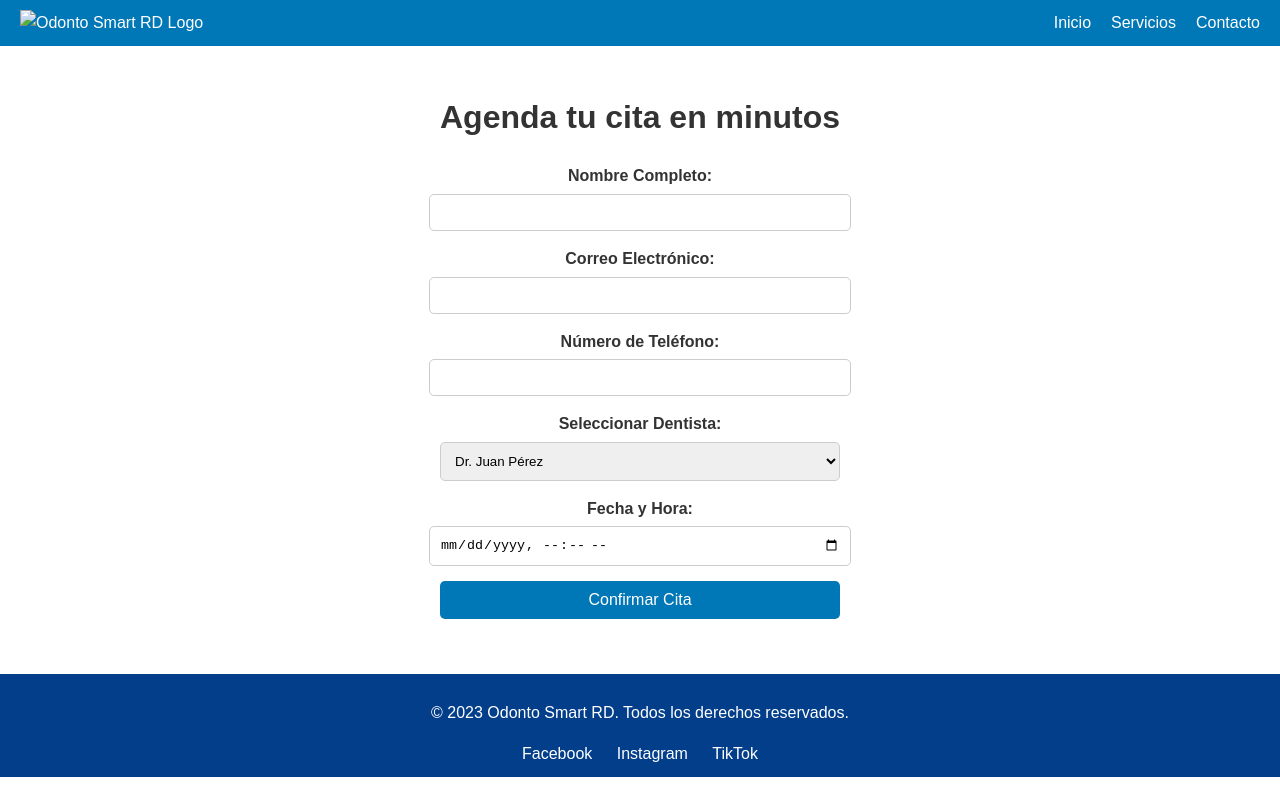
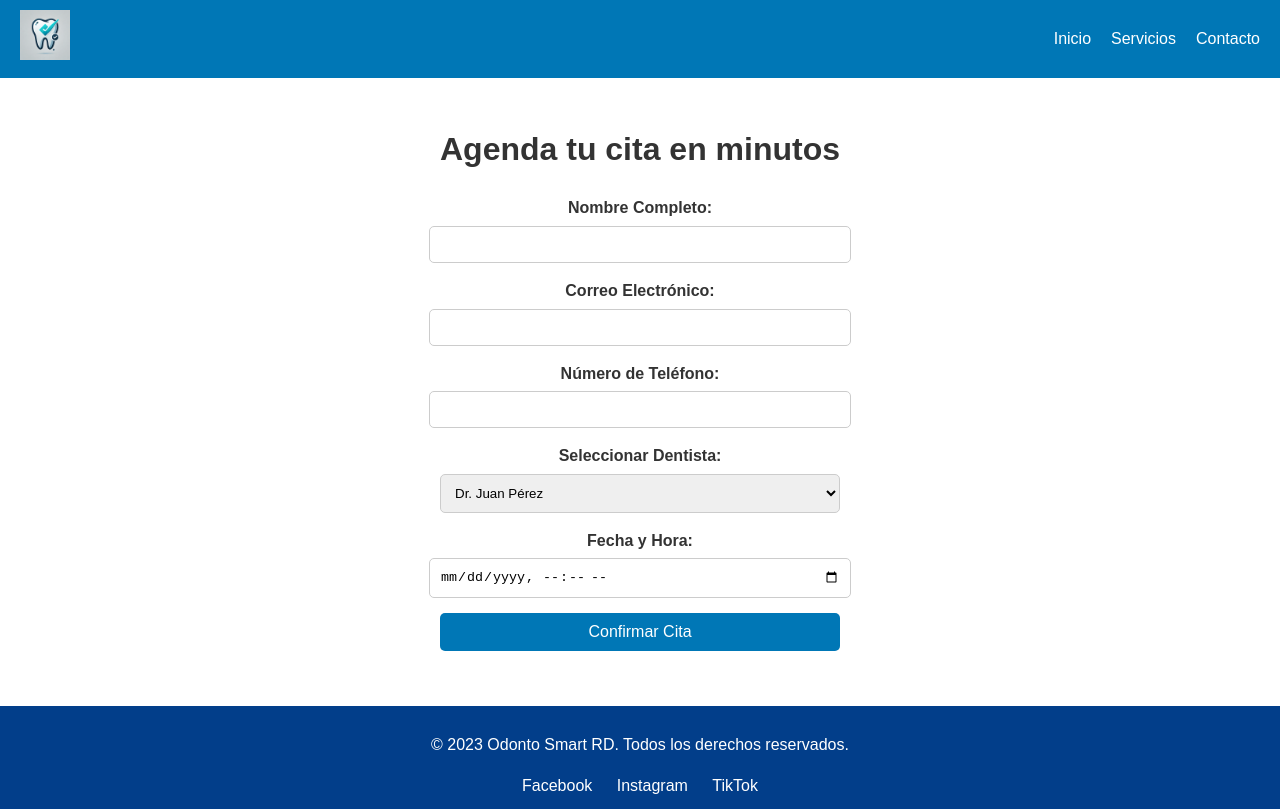
Before and after one commit to ftejeda1/odontosmart, a plain HTML site: page agendar.html in a window 1280 px wide. Drawn offline with Linux system fonts and the light colour scheme.

Commit message:
Update agendar.html

```diff
--- a/agendar.html
+++ b/agendar.html
@@ -10,7 +10,7 @@
     <header>
         <div class="logo">
             <!-- Logo en la esquina superior izquierda -->
-            <img src="images/logo.png" alt="Odonto Smart RD Logo">
+            <img src="logo.png" alt="Odonto Smart RD Logo">
         </div>
         <nav>
             <ul>
```
